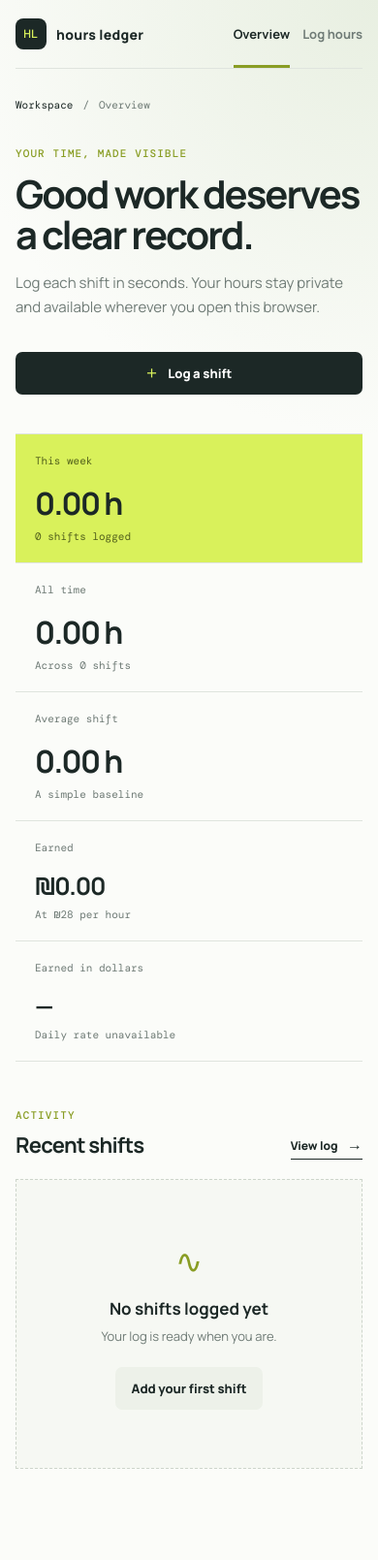
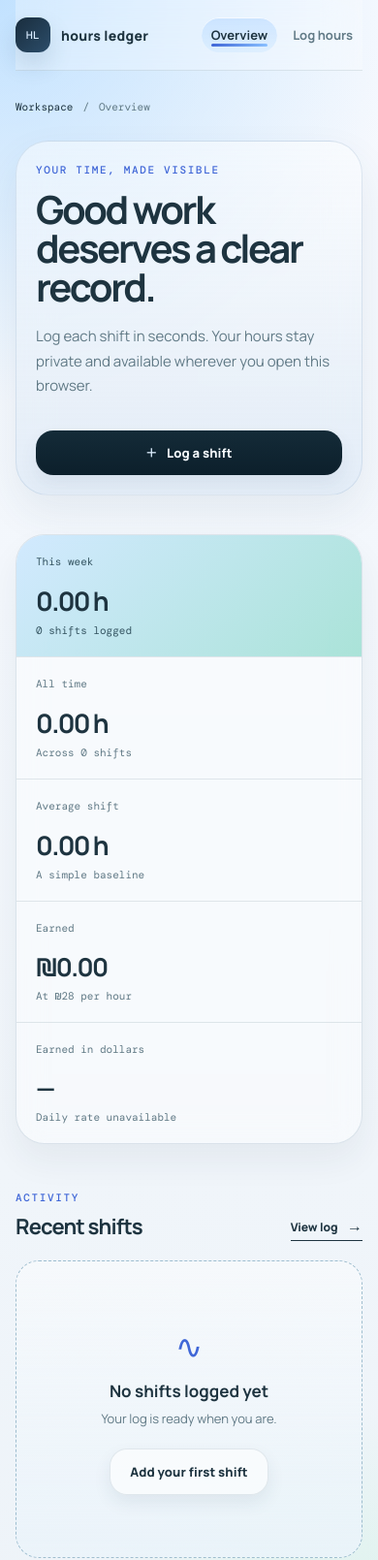
Before and after one commit to arielgrodsky-ship-it/work, a website built with Vite: page index.html in a window 390 px wide. Shown: the top 1609 px of the page at 97% size. Built offline with nearby package versions, Linux system fonts and the light colour scheme; no server answers.

Commit message:
Add files via upload

```diff
--- a/src/style.css
+++ b/src/style.css
@@ -1,74 +1,572 @@
 @import url('https://fonts.googleapis.com/css2?family=DM+Mono:wght@400;500&family=Manrope:wght@400;500;600;700;800&display=swap');
 
-:root { font-family: 'Manrope', sans-serif; color: #1c2826; background: #f5f6f2; font-synthesis: none; --ink: #1c2826; --muted: #6f7b76; --line: #dfe4de; --paper: #fbfcf9; --accent: #d9f15b; --accent-dark: #899d24; --coral: #e67b67; }
+:root {
+  font-family: 'Manrope', sans-serif;
+  color: #1d2a36;
+  background: #edf3f9;
+  font-synthesis: none;
+  --ink: #1e3440;
+  --ink-soft: #355562;
+  --muted: #617a86;
+  --line: rgba(120, 146, 156, 0.2);
+  --paper: rgba(240, 246, 251, 0.9);
+  --panel: rgba(255, 255, 255, 0.52);
+  --soft-panel: rgba(255, 255, 255, 0.32);
+  --glow: rgba(163, 212, 255, 0.42);
+  --accent: #cfe8ff;
+  --accent-strong: #89c0ff;
+  --accent-deep: #4067d7;
+  --mint: #d8f7ea;
+  --mint-strong: #7cd7b4;
+  --peach: #ffd8c6;
+  --peach-strong: #ffad87;
+  --shadow: rgba(28, 52, 72, 0.12);
+  --shadow-strong: rgba(28, 52, 72, 0.18);
+  --coral: #d76d61;
+  --coral-soft: #ffe5e0;
+}
+
 * { box-sizing: border-box; }
-body { margin: 0; min-width: 320px; background: radial-gradient(circle at 100% 0%, #e8efe1 0, transparent 28rem), var(--paper); }
+
+html { scroll-behavior: smooth; }
+
+body {
+  margin: 0;
+  min-width: 320px;
+  background:
+    radial-gradient(circle at top left, rgba(174, 217, 255, 0.72), transparent 26rem),
+    radial-gradient(circle at bottom right, rgba(204, 242, 224, 0.8), transparent 22rem),
+    linear-gradient(180deg, #f6f9fe 0%, #edf3f8 100%);
+  color: var(--ink);
+}
+
 a { color: inherit; text-decoration: none; }
 button, input, textarea { font: inherit; }
-.shell { width: min(1160px, calc(100% - 48px)); margin: auto; min-height: 100vh; display: flex; flex-direction: column; }
-.topbar { min-height: 84px; display: flex; align-items: center; border-bottom: 1px solid var(--line); gap: 34px; }
-.brand { display: inline-flex; align-items: center; gap: 10px; font-size: 14px; letter-spacing: .02em; font-weight: 800; }
-.brand-mark { display: grid; place-items: center; width: 32px; height: 32px; background: var(--ink); color: var(--accent); border-radius: 8px; font: 500 12px 'DM Mono', monospace; }
-.nav { display: flex; gap: 22px; margin-left: 18px; height: 84px; align-items: center; }
-.nav-link { color: var(--muted); font-size: 13px; font-weight: 700; position: relative; }
-.nav-link.active { color: var(--ink); }
-.nav-link.active::after { content: ''; position: absolute; bottom: -32px; left: 0; right: 0; height: 3px; background: var(--accent-dark); }
-.privacy { margin-left: auto; color: var(--muted); font: 11px 'DM Mono', monospace; display: flex; align-items: center; gap: 8px; }
-.status-dot { background: #80a43c; width: 7px; height: 7px; border-radius: 50%; box-shadow: 0 0 0 4px #e9f0d9; }
-.page { padding: 40px 0 72px; flex: 1; }
-.breadcrumb { display: flex; gap: 10px; color: var(--muted); font: 11px 'DM Mono', monospace; margin-bottom: 52px; }
+button, input, textarea, a { transition: all 0.2s ease; }
+
+:focus-visible {
+  outline: 3px solid rgba(89, 144, 227, 0.38);
+  outline-offset: 3px;
+}
+
+.shell {
+  width: min(1200px, calc(100% - 52px));
+  margin: auto;
+  min-height: 100vh;
+  display: flex;
+  flex-direction: column;
+}
+
+.topbar {
+  min-height: 86px;
+  display: flex;
+  align-items: center;
+  gap: 30px;
+  border-bottom: 1px solid var(--line);
+  background: rgba(255, 255, 255, 0.28);
+  backdrop-filter: blur(18px);
+  -webkit-backdrop-filter: blur(18px);
+  position: sticky;
+  top: 0;
+  z-index: 10;
+}
+
+.brand {
+  display: inline-flex;
+  align-items: center;
+  gap: 11px;
+  font-size: 14px;
+  letter-spacing: 0.02em;
+  font-weight: 800;
+  color: var(--ink);
+}
+
+.brand:hover { color: var(--ink-soft); }
+
+.brand-mark {
+  display: grid;
+  place-items: center;
+  width: 36px;
+  height: 36px;
+  background: linear-gradient(135deg, #192d3d 0%, #2c4d6a 100%);
+  color: #d9ecff;
+  border-radius: 12px;
+  font: 500 11px 'DM Mono', monospace;
+  box-shadow: 0 12px 24px rgba(31, 70, 93, 0.15);
+}
+
+.nav {
+  display: flex;
+  gap: 8px;
+  margin-left: 12px;
+  height: 86px;
+  align-items: center;
+}
+
+.nav-link {
+  color: var(--muted);
+  font-size: 13px;
+  font-weight: 700;
+  position: relative;
+  padding: 10px 14px;
+  border-radius: 999px;
+}
+
+.nav-link:hover {
+  color: var(--ink);
+  background: rgba(255, 255, 255, 0.36);
+}
+
+.nav-link.active {
+  color: var(--ink);
+  background: linear-gradient(180deg, rgba(175, 212, 255, 0.5), rgba(206, 232, 255, 0.46));
+  box-shadow: inset 0 1px 0 rgba(255,255,255,0.8);
+}
+
+.nav-link.active::after {
+  content: '';
+  position: absolute;
+  left: 14px;
+  right: 14px;
+  bottom: 7px;
+  height: 3px;
+  background: linear-gradient(90deg, var(--accent-deep), var(--accent-strong));
+  border-radius: 999px;
+}
+
+.privacy {
+  margin-left: auto;
+  color: var(--muted);
+  font: 11px 'DM Mono', monospace;
+  display: flex;
+  align-items: center;
+  gap: 8px;
+  padding-right: 4px;
+}
+
+.status-dot {
+  background: #67d2b0;
+  width: 8px;
+  height: 8px;
+  border-radius: 50%;
+  box-shadow: 0 0 0 5px rgba(103, 210, 176, 0.12);
+}
+
+.page {
+  padding: 36px 0 72px;
+  flex: 1;
+}
+
+.breadcrumb {
+  display: flex;
+  gap: 10px;
+  color: var(--muted);
+  font: 11px 'DM Mono', monospace;
+  margin-bottom: 42px;
+}
+
 .breadcrumb a { color: var(--ink); }
-.hero-row { display: flex; align-items: end; justify-content: space-between; gap: 28px; margin-bottom: 56px; }
-.eyebrow { margin: 0 0 14px; color: var(--accent-dark); font: 500 11px 'DM Mono', monospace; letter-spacing: .1em; text-transform: uppercase; }
+
+.hero-row {
+  display: flex;
+  align-items: end;
+  justify-content: space-between;
+  gap: 28px;
+  margin-bottom: 52px;
+  padding: 30px 28px 26px;
+  background: linear-gradient(180deg, rgba(255,255,255,0.46), rgba(220,232,245,0.72));
+  border: 1px solid rgba(167, 189, 212, 0.35);
+  border-radius: 34px;
+  box-shadow: 0 18px 42px rgba(42, 71, 96, 0.08);
+  backdrop-filter: blur(18px);
+  -webkit-backdrop-filter: blur(18px);
+}
+
+.eyebrow {
+  margin: 0 0 14px;
+  color: var(--accent-deep);
+  font: 500 11px 'DM Mono', monospace;
+  letter-spacing: 0.15em;
+  text-transform: uppercase;
+}
+
 h1, h2, h3, p { margin-top: 0; }
-h1 { max-width: 620px; margin-bottom: 18px; font-size: clamp(34px, 5vw, 56px); line-height: 1.04; letter-spacing: -.05em; }
-h2 { font-size: 22px; letter-spacing: -.035em; margin-bottom: 0; }
+
+h1 {
+  max-width: 640px;
+  margin-bottom: 18px;
+  font-size: clamp(35px, 5vw, 58px);
+  line-height: 1;
+  letter-spacing: -0.06em;
+}
+
+h2 {
+  font-size: 22px;
+  letter-spacing: -0.04em;
+  margin-bottom: 0;
+}
+
 h3 { font-size: 17px; margin-bottom: 8px; }
-.lede { max-width: 500px; color: var(--muted); line-height: 1.65; font-size: 15px; }
-.button { border: 0; border-radius: 7px; padding: 13px 17px; display: inline-flex; align-items: center; justify-content: center; gap: 11px; cursor: pointer; font-size: 13px; font-weight: 800; transition: transform .2s ease, box-shadow .2s ease; }
-.button:hover { transform: translateY(-2px); box-shadow: 0 7px 16px #25352a18; }
-.button-primary { background: var(--ink); color: #fff; }
-.button-secondary { background: #edf1e9; color: var(--ink); }
-.button-quiet { color: var(--muted); }
-.button-icon { color: var(--accent); font-size: 20px; font-weight: 400; line-height: 10px; }
-.stats-grid { display: grid; grid-template-columns: 1.2fr repeat(4, 1fr); border-top: 1px solid var(--line); border-bottom: 1px solid var(--line); margin-bottom: 72px; }
-.stat-card { min-height: 166px; padding: 26px 28px; border-left: 1px solid var(--line); display: flex; flex-direction: column; }
+
+.lede {
+  max-width: 540px;
+  color: var(--muted);
+  line-height: 1.7;
+  font-size: 15px;
+}
+
+.button {
+  border: 0;
+  border-radius: 18px;
+  padding: 14px 20px;
+  display: inline-flex;
+  align-items: center;
+  justify-content: center;
+  gap: 10px;
+  cursor: pointer;
+  font-size: 13px;
+  font-weight: 800;
+  letter-spacing: 0.01em;
+  text-decoration: none;
+  box-shadow: 0 8px 18px rgba(34, 60, 83, 0.08);
+}
+
+.button:hover {
+  transform: translateY(-1px);
+  box-shadow: 0 12px 22px rgba(34, 60, 83, 0.12);
+}
+
+.button:active { transform: translateY(0); }
+
+.button-primary {
+  background: linear-gradient(180deg, #142b38 0%, #0c1f2b 100%);
+  color: #f7fbff;
+}
+
+.button-secondary {
+  background: rgba(255,255,255,0.6);
+  color: var(--ink);
+  border: 1px solid rgba(125, 149, 164, 0.2);
+}
+
+.button-quiet {
+  color: var(--muted);
+  background: rgba(255,255,255,0.3);
+  border: 1px solid var(--line);
+}
+
+.button-icon {
+  color: #dfefff;
+  font-size: 20px;
+  font-weight: 400;
+  line-height: 10px;
+}
+
+.stats-grid {
+  display: grid;
+  grid-template-columns: 1.2fr repeat(4, minmax(160px, 1fr));
+  margin-bottom: 72px;
+  border: 1px solid rgba(164, 185, 200, 0.34);
+  border-radius: 30px;
+  overflow: hidden;
+  box-shadow: 0 18px 34px rgba(28, 52, 72, 0.06);
+  background: rgba(255,255,255,0.28);
+  backdrop-filter: blur(14px);
+  -webkit-backdrop-filter: blur(14px);
+}
+
+.stat-card {
+  min-height: 178px;
+  padding: 24px 24px 22px;
+  border-left: 1px solid var(--line);
+  display: flex;
+  flex-direction: column;
+  justify-content: center;
+  background: rgba(255,255,255,0.18);
+}
+
 .stat-card:first-child { border-left: 0; }
-.stat-featured { background: var(--accent); }
-.stat-label, .stat-note, .section-count { color: var(--muted); font: 11px 'DM Mono', monospace; }
-.stat-featured .stat-label, .stat-featured .stat-note { color: #53611c; }
-.stat-card strong { margin: 25px 0 8px; font-size: 32px; letter-spacing: -.05em; }
-.money-card strong { font-size: 25px; }
+
+.stat-featured {
+  background: linear-gradient(135deg, rgba(205,231,255,0.9), rgba(161,224,212,0.9));
+}
+
+.stat-label, .stat-note, .section-count {
+  color: var(--muted);
+  font: 11px 'DM Mono', monospace;
+}
+
+.stat-featured .stat-label, .stat-featured .stat-note { color: var(--ink-soft); }
+
+.stat-card strong {
+  margin: 18px 0 8px;
+  font-size: clamp(27px, 2vw, 35px);
+  letter-spacing: -0.06em;
+}
+
+.money-card strong { font-size: 26px; }
+
 .content-section { margin-bottom: 40px; }
-.section-heading { display: flex; align-items: end; justify-content: space-between; margin-bottom: 20px; }
-.section-heading .eyebrow { margin-bottom: 9px; }
-.text-link { font-size: 12px; font-weight: 800; border-bottom: 1px solid var(--ink); padding-bottom: 4px; }
+
+.section-heading {
+  display: flex;
+  align-items: end;
+  justify-content: space-between;
+  margin-bottom: 20px;
+}
+
+.section-heading .eyebrow { margin-bottom: 8px; }
+
+.text-link {
+  font-size: 12px;
+  font-weight: 800;
+  border-bottom: 1px solid var(--ink);
+  padding-bottom: 4px;
+}
+
 .text-link span { font-size: 16px; margin-left: 7px; }
-.entry-list { border-top: 1px solid var(--line); }
-.entry-row { min-height: 82px; border-bottom: 1px solid var(--line); display: grid; grid-template-columns: 64px 1fr auto auto; align-items: center; gap: 20px; }
-.entry-date { display: flex; align-items: baseline; gap: 5px; color: var(--muted); font: 11px 'DM Mono', monospace; }
-.date-day { color: var(--ink); font-size: 21px; }
-.entry-main { display: flex; flex-direction: column; gap: 5px; min-width: 0; }
-.entry-main strong { font-size: 14px; overflow: hidden; text-overflow: ellipsis; white-space: nowrap; }
-.entry-main span { color: var(--muted); font: 11px 'DM Mono', monospace; overflow: hidden; text-overflow: ellipsis; white-space: nowrap; }
-.entry-hours { font: 500 13px 'DM Mono', monospace; white-space: nowrap; }
-.entry-actions { display: flex; gap: 5px; }
-.icon-button { border: 0; background: transparent; color: var(--muted); cursor: pointer; font-size: 11px; padding: 8px 5px; }
-.icon-button:hover { color: var(--ink); text-decoration: underline; }
-.icon-button.danger:hover { color: var(--coral); }
-.empty-state { padding: 60px 20px; text-align: center; border: 1px dashed #cdd5cb; background: #f6f8f3; }
-.empty-icon { font-size: 34px; color: var(--accent-dark); margin-bottom: 15px; }
-.empty-state p { color: var(--muted); font-size: 13px; margin-bottom: 23px; }
-.narrow-page { max-width: 760px; }
+
+.entry-list {
+  border-top: 1px solid var(--line);
+  background: rgba(255,255,255,0.22);
+  border-radius: 22px;
+  overflow: hidden;
+  backdrop-filter: blur(14px);
+  -webkit-backdrop-filter: blur(14px);
+}
+
+.entry-row {
+  min-height: 84px;
+  border-bottom: 1px solid var(--line);
+  display: grid;
+  grid-template-columns: 64px 1fr auto auto;
+  align-items: center;
+  gap: 20px;
+  padding: 10px 0;
+}
+
+.entry-date {
+  display: flex;
+  align-items: baseline;
+  gap: 5px;
+  color: var(--muted);
+  font: 11px 'DM Mono', monospace;
+  padding-left: 12px;
+}
+
+.date-day {
+  color: var(--ink);
+  font-size: 22px;
+}
+
+.entry-main {
+  display: flex;
+  flex-direction: column;
+  gap: 5px;
+  min-width: 0;
+}
+
+.entry-main strong {
+  font-size: 14px;
+  overflow: hidden;
+  text-overflow: ellipsis;
+  white-space: nowrap;
+}
+
+.entry-main span {
+  color: var(--muted);
+  font: 11px 'DM Mono', monospace;
+  overflow: hidden;
+  text-overflow: ellipsis;
+  white-space: nowrap;
+}
+
+.entry-hours {
+  font: 500 13px 'DM Mono', monospace;
+  white-space: nowrap;
+  color: var(--ink-soft);
+}
+
+.entry-actions {
+  display: flex;
+  gap: 6px;
+  padding-right: 10px;
+}
+
+.icon-button {
+  border: 1px solid transparent;
+  background: rgba(255,255,255,0.34);
+  color: var(--muted);
+  cursor: pointer;
+  font-size: 11px;
+  padding: 8px 10px;
+  border-radius: 999px;
+}
+
+.icon-button:hover {
+  color: var(--ink);
+  background: rgba(255,255,255,0.6);
+}
+
+.icon-button.danger { color: #9a4f45; }
+.icon-button.danger:hover {
+  background: var(--coral-soft);
+  color: #7d403a;
+}
+
+.empty-state {
+  padding: 64px 20px;
+  text-align: center;
+  border: 1px dashed rgba(124, 166, 188, 0.7);
+  background: linear-gradient(180deg, rgba(255,255,255,0.42), rgba(234,243,250,0.86));
+  border-radius: 24px;
+}
+
+.empty-icon {
+  font-size: 34px;
+  color: var(--accent-deep);
+  margin-bottom: 12px;
+}
+
+.empty-state p {
+  color: var(--muted);
+  font-size: 13px;
+  margin-bottom: 22px;
+}
+
+.narrow-page { max-width: 780px; }
+
 .form-intro { margin-bottom: 38px; }
 .form-intro h1 { font-size: 42px; }
-.shift-form { display: grid; grid-template-columns: 1fr 1fr; gap: 22px; padding-bottom: 46px; border-bottom: 1px solid var(--line); }
-.shift-form label { display: flex; flex-direction: column; gap: 9px; color: var(--ink); font-size: 12px; font-weight: 800; }
+
+.shift-form {
+  display: grid;
+  grid-template-columns: 1fr 1fr;
+  gap: 22px;
+  padding: 22px 24px 28px;
+  border: 1px solid rgba(164, 185, 200, 0.32);
+  border-radius: 30px;
+  background: rgba(255,255,255,0.38);
+  box-shadow: 0 14px 28px rgba(26, 53, 72, 0.06);
+  backdrop-filter: blur(12px);
+  -webkit-backdrop-filter: blur(12px);
+}
+
+.shift-form label {
+  display: flex;
+  flex-direction: column;
+  gap: 9px;
+  color: var(--ink);
+  font-size: 12px;
+  font-weight: 800;
+}
+
 .shift-form label:nth-child(3), .shift-form label:nth-child(4), .form-actions { grid-column: 1 / -1; }
-.optional { color: var(--muted); font: 11px 'DM Mono', monospace; font-weight: 400; margin-left: 4px; }
-input, textarea { border: 1px solid var(--line); border-radius: 5px; background: var(--paper); padding: 13px 14px; color: var(--ink); outline: 0; font-size: 14px; resize: vertical; }
-input:focus, textarea:focus { border-color: var(--accent-dark); box-shadow: 0 0 0 3px #d9f15b44; }
-.form-actions { display: flex; align-items: center; gap: 17px; padding-top: 7px; }
-.log-section { padding-top: 48px; }
-.footer { border-top: 1px solid var(--line); padding: 23px 0 28px; display: flex; justify-content: space-between; color: var(--muted); font: 10px 'DM Mono', monospace; }
-@media (max-width: 640px) { .shell { width: min(100% - 32px, 560px); } .topbar { min-height: 70px; gap: 18px; } .nav { height: 70px; gap: 13px; margin-left: auto; } .nav-link.active::after { bottom: -26px; } .privacy { display: none; } .page { padding-top: 30px; } .breadcrumb { margin-bottom: 36px; } .hero-row { display: block; margin-bottom: 40px; } .hero-row .button { margin-top: 18px; width: 100%; } h1 { font-size: 40px; } .stats-grid { grid-template-columns: 1fr; margin-bottom: 48px; } .stat-card { min-height: 122px; border-left: 0; border-top: 1px solid var(--line); padding: 20px; } .stat-card:first-child { border-top: 0; } .stat-card strong { margin: 15px 0 5px; } .entry-row { grid-template-columns: 48px 1fr auto; gap: 12px; } .entry-actions { grid-column: 2 / -1; grid-row: 2; justify-content: start; margin-top: -17px; } .entry-row { padding: 14px 0; } .form-intro h1 { font-size: 38px; } .shift-form { grid-template-columns: 1fr; } .shift-form label:nth-child(3), .shift-form label:nth-child(4), .form-actions { grid-column: auto; } .footer { gap: 16px; flex-direction: column; } }
+
+.optional {
+  color: var(--muted);
+  font: 11px 'DM Mono', monospace;
+  font-weight: 400;
+  margin-left: 4px;
+}
+
+input, textarea {
+  border: 1px solid rgba(142, 164, 177, 0.35);
+  border-radius: 16px;
+  background: rgba(255,255,255,0.72);
+  padding: 13px 14px;
+  color: var(--ink);
+  outline: 0;
+  font-size: 14px;
+  resize: vertical;
+}
+
+input:hover, textarea:hover { border-color: rgba(112, 142, 163, 0.45); }
+
+input:focus, textarea:focus {
+  border-color: rgba(53, 92, 143, 0.8);
+  box-shadow: 0 0 0 4px rgba(138, 192, 255, 0.22);
+}
+
+.form-actions {
+  display: flex;
+  align-items: center;
+  gap: 17px;
+  padding-top: 8px;
+}
+
+.log-section { padding-top: 44px; }
+
+.footer {
+  border-top: 1px solid var(--line);
+  padding: 22px 0 28px;
+  display: flex;
+  justify-content: space-between;
+  color: var(--muted);
+  font: 10px 'DM Mono', monospace;
+}
+
+@media (max-width: 850px) {
+  .stats-grid { grid-template-columns: repeat(2, minmax(160px, 1fr)); }
+  .stat-card:nth-child(1) { border-left: 0; }
+}
+
+@media (max-width: 640px) {
+  .shell { width: min(100% - 32px, 560px); }
+
+  .topbar { min-height: 72px; gap: 14px; }
+  .nav { height: 72px; gap: 6px; margin-left: auto; }
+  .nav-link { padding: 9px 10px; }
+  .nav-link.active::after { left: 10px; right: 10px; bottom: 6px; }
+  .privacy { display: none; }
+  .page { padding-top: 30px; }
+  .breadcrumb { margin-bottom: 28px; }
+
+  .hero-row {
+    display: block;
+    padding: 22px 20px 20px;
+    margin-bottom: 40px;
+  }
+
+  .hero-row .button { margin-top: 18px; width: 100%; }
+  h1 { font-size: 40px; }
+
+  .stats-grid {
+    grid-template-columns: 1fr;
+    margin-bottom: 48px;
+  }
+
+  .stat-card {
+    min-height: 124px;
+    border-left: 0;
+    border-top: 1px solid var(--line);
+    padding: 20px;
+  }
+
+  .stat-card:first-child { border-top: 0; }
+  .stat-card strong { margin: 15px 0 5px; }
+
+  .entry-row {
+    grid-template-columns: 48px 1fr auto;
+    gap: 10px 12px;
+    padding: 14px 0;
+  }
+
+  .entry-actions {
+    grid-column: 2 / -1;
+    grid-row: 2;
+    justify-content: flex-start;
+    margin-top: -10px;
+    padding-right: 0;
+  }
+
+  .form-intro h1 { font-size: 38px; }
+
+  .shift-form {
+    grid-template-columns: 1fr;
+    padding: 18px 16px 22px;
+  }
+
+  .shift-form label:nth-child(3), .shift-form label:nth-child(4), .form-actions { grid-column: auto; }
+  .footer { gap: 12px; flex-direction: column; }
+}
```
